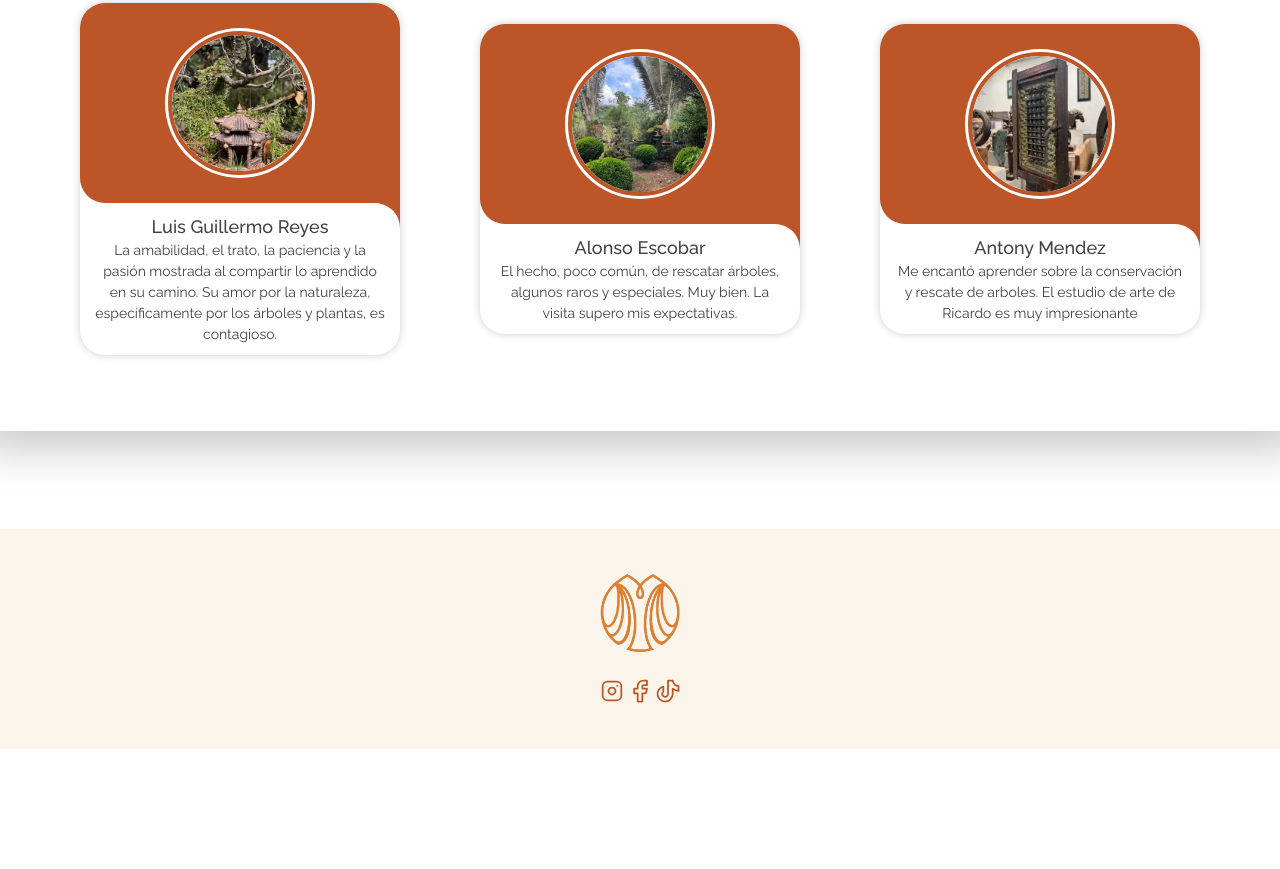
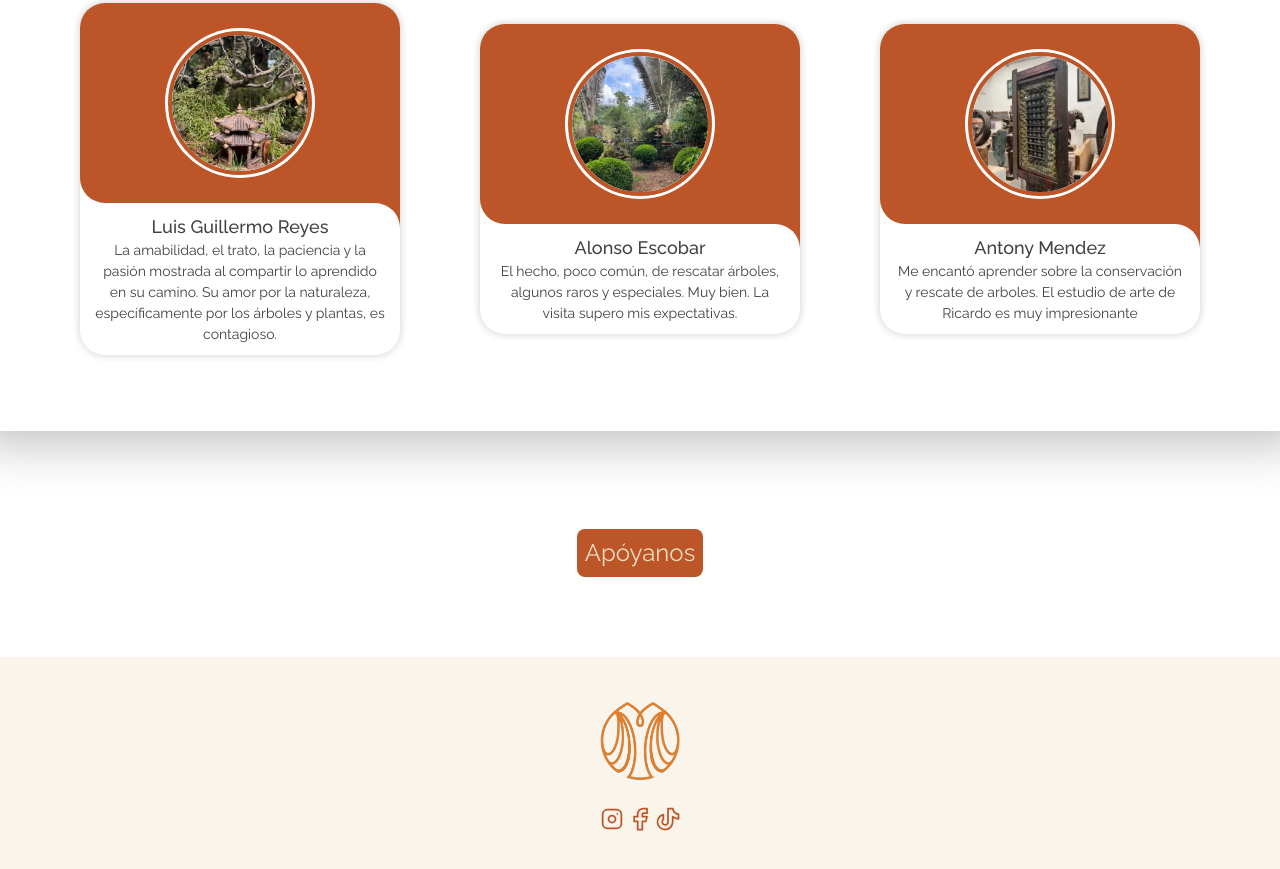
Before and after one commit to valentinavillegasc/Tajara, an Astro site: page / in a window 1280 px wide. Shown: the part 2072-2941 px from the top of the page. Before the commit the page ends 2821 px from the top, so only its background shows below. Built offline with nearby package versions, Linux system fonts and the light colour scheme; Astro itself is replaced by a stand-in of ours.

Commit message:
apoyanos inicio

```diff
--- a/src/pages/index.astro
+++ b/src/pages/index.astro
@@ -39,4 +39,9 @@ import Opiniones from '../components/Opiniones.astro'
 			<div class="flex-1 p-10 m-auto relative z-0"></div>
 		</div>
 		</section>
+		<div class="flex justify-center mb-20">
+            <div class="bg-primaryDark text-secondaryLight p-2 rounded-lg ">
+                <a href="/contacto" class="text-2xl">Apóyanos</a>
+            </div>
+        </div>
 </Layout>
```
